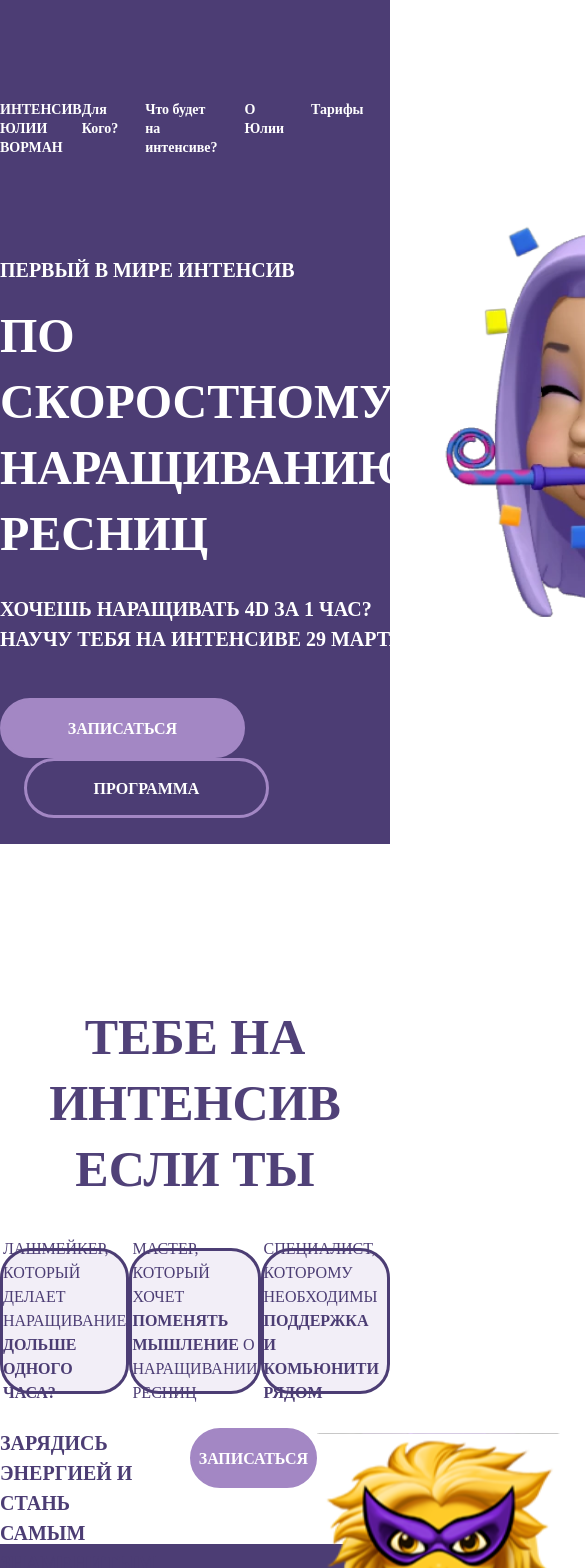
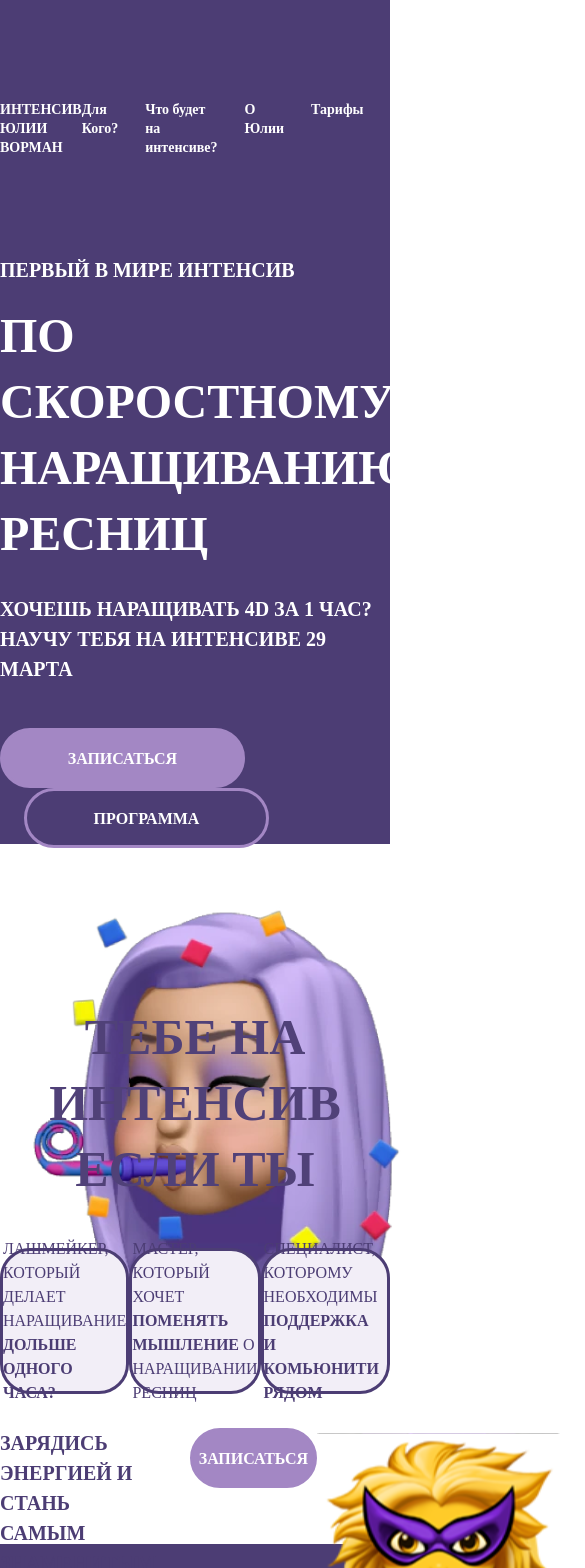
Before and after one commit to Hedonismv/wbs-course-lashes, a React (Create React App) app: page / in a window 390 px wide. Shown: the top 1568 px of the page, 585 px wide, since content can reach past the window. Built offline with nearby package versions, Linux system fonts and the light colour scheme; no server answers.

Commit message:
media queries styling

```diff
--- a/src/pages/AboutPage/AboutPage.module.css
+++ b/src/pages/AboutPage/AboutPage.module.css
@@ -65,3 +65,10 @@
 .svg{
     margin-left: auto;
 }
+
+@media (max-width: 1200px) {
+    .container{
+        margin: auto;
+        max-width: 992px;
+    }
+}
--- a/src/pages/MainPage/MainPage.module.css
+++ b/src/pages/MainPage/MainPage.module.css
@@ -55,3 +55,21 @@
 .buttons{
     margin-top: 44px;
 }
+
+/* Large devices (desktops, less than 1200px) */
+@media (max-width: 1200px) {
+    .container{
+        margin: auto;
+        max-width: 992px;
+    }
+}
+
+@media (max-width: 993px) {
+    .container{
+        margin: auto;
+        max-width: 768px;
+    }
+    .middleBlock{
+        flex-direction: column;
+    }
+}
--- a/src/pages/QuestionPage/QuestionPage.module.css
+++ b/src/pages/QuestionPage/QuestionPage.module.css
@@ -22,3 +22,10 @@
 .questionBlock{
     margin-top: 46px;
 }
+
+@media (max-width: 1200px) {
+    .container{
+        margin: auto;
+        max-width: 992px;
+    }
+}
--- a/src/pages/RatePage/RatePage.module.css
+++ b/src/pages/RatePage/RatePage.module.css
@@ -50,3 +50,18 @@
 
     margin-left: 30px;
 }
+
+
+@media (max-width: 1200px) {
+    .container{
+        margin: auto;
+        max-width: 992px;
+    }
+}
+
+@media (max-width: 992px){
+    .rateComponents{
+        flex-direction: column;
+        align-items: center;
+    }
+}
--- a/src/pages/WaitPage/WaitPage.module.css
+++ b/src/pages/WaitPage/WaitPage.module.css
@@ -140,3 +140,10 @@
 
     color: #FFFFFF;
 }
+
+@media (max-width: 1200px) {
+    .container{
+        margin: auto;
+        max-width: 992px;
+    }
+}
```
